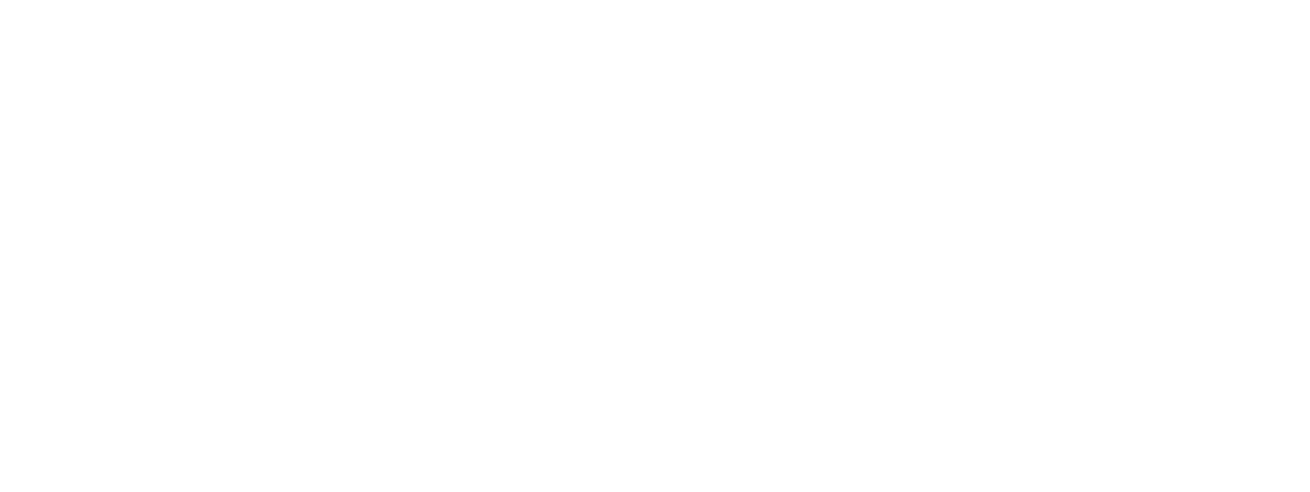
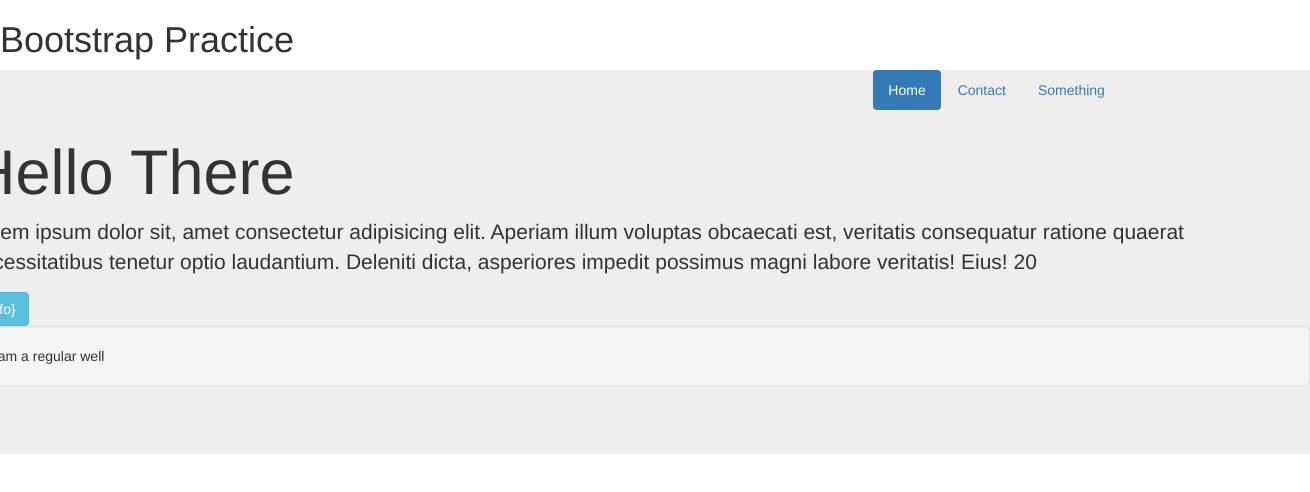
Before and after one commit to DJCPJ/boostrap_elements, a plain HTML site: page index.html in a window 1280 px wide. Shown: the whole page, 1310 px wide, since content can reach past the window. Drawn offline with nearby package versions, Linux system fonts and the light colour scheme.

Commit message:
class commit

```diff
--- a/index.html
+++ b/index.html
@@ -9,7 +9,27 @@
     <link rel="stylesheet" href="css/styles.css">
 </head>
 <body>
+ <div>
+    <div class="container"></div>
+    <h1> Bootstrap Practice</h1>
+    <div class="row">
+        <div class="col-md-4 col-md-offset-8">
+                <ul class="nav nav-pills">
+                        <li role="presentation" class="active"><a href="#">Home</a></li>
+                        <li role="presentation"><a href="#">Contact</a></li>
+                        <li role="presentation"><a href="#">Something</a></li>
+                      </ul>
+    </div>
+<div class="row">
+        <div class="jumbotron">
+                <h1>Hello There</h1>
+                <p>Lorem ipsum dolor sit, amet consectetur adipisicing elit. Aperiam illum voluptas obcaecati est, veritatis consequatur ratione quaerat necessitatibus tenetur optio laudantium. Deleniti dicta, asperiores impedit possimus magni labore veritatis! Eius! 20</p>
 
+                <div class="a btn btn-info">{Info}</div>
+                <div class="row"></div>
+                <div class="well"> I am a regular well</div>
+            </div>
+</div>
     <script src="https://ajax.googleapis.com/ajax/libs/jquery/1.12.4/jquery.min.js"></script>
     <script src="js/bootstrap.min.js"></script>
 
```
